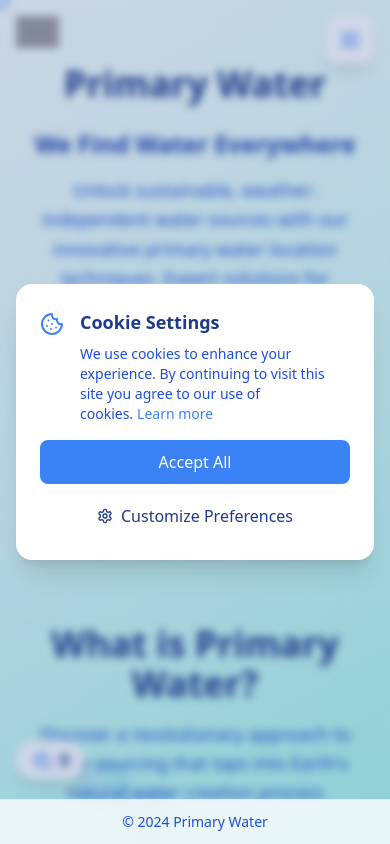
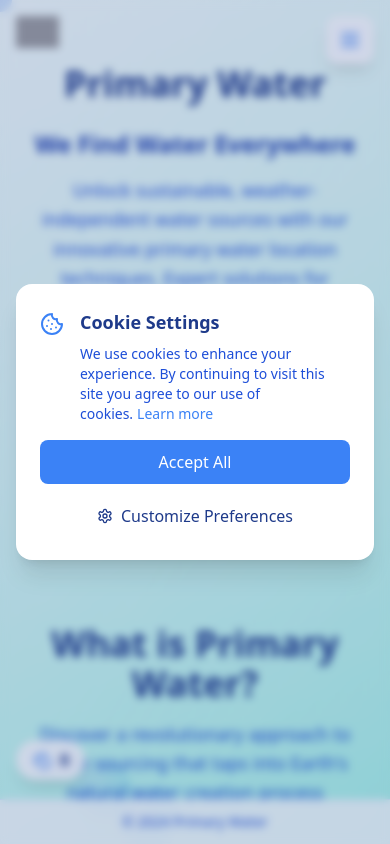
Before and after one commit to halobartku/primary-water, a React (Vite) app: page / in a window 390 px wide. Built offline with nearby package versions, Linux system fonts and the light colour scheme; grey boxes are pictures that could not be loaded.

Commit message:
footer 2

```diff
--- a/src/components/Footer.tsx
+++ b/src/components/Footer.tsx
@@ -1,75 +1,34 @@
-import { useState, useEffect, useRef } from 'react'
+import { useState, useEffect } from 'react'
 import { motion } from 'framer-motion'
 
 export function Footer() {
   const [isMobile, setIsMobile] = useState(false)
-  const [showFooter, setShowFooter] = useState(false)
-  const bottomSentinelRef = useRef<HTMLDivElement>(null)
 
   useEffect(() => {
     const checkMobile = () => {
       setIsMobile(window.innerWidth <= 768)
     }
     checkMobile()
-
-    // Create intersection observer
-    const observer = new IntersectionObserver(
-      (entries) => {
-        const [entry] = entries
-        if (isMobile) {
-          setShowFooter(entry.isIntersecting)
-        } else {
-          setShowFooter(true)
-        }
-      },
-      {
-        threshold: 0.1,
-        rootMargin: '0px'
-      }
-    )
-
-    // Start observing the sentinel element
-    if (bottomSentinelRef.current) {
-      observer.observe(bottomSentinelRef.current)
-    }
-
     window.addEventListener('resize', checkMobile)
-
     return () => {
       window.removeEventListener('resize', checkMobile)
-      observer.disconnect()
     }
-  }, [isMobile])
+  }, [])
 
   return (
-    <>
     <motion.footer
-        initial={false}
-        animate={{
-          opacity: showFooter ? 1 : 0,
-          y: showFooter ? 0 : 100,
-          pointerEvents: showFooter ? 'auto' : 'none'
-        }}
-        transition={{
-          duration: 0.2,
-          ease: 'easeInOut'
-        }}
+      className={`
+        fixed bottom-0 left-0 right-0 z-60
+        bg-white/80 backdrop-blur-sm border-t border-blue-100
+        ${isMobile ? 'pb-[env(safe-area-inset-bottom,0px)]' : ''}
+      `}
       style={{
-          position: 'fixed',
-          bottom: 0,
-          left: 0,
-          right: 0,
-          zIndex: 60,
         transform: 'translate3d(0, 0, 0)',
         WebkitTransform: 'translate3d(0, 0, 0)',
         backfaceVisibility: 'hidden',
         WebkitBackfaceVisibility: 'hidden',
-          willChange: 'transform, opacity'
+        willChange: 'transform'
       }}
-        className={`
-          bg-white/80 backdrop-blur-sm border-t border-blue-100
-          ${isMobile ? 'pb-[env(safe-area-inset-bottom,0px)]' : ''}
-        `}
     >
       <div className="max-w-7xl mx-auto px-4 py-3 flex justify-center md:justify-between items-center">
         <div className={`flex flex-col md:flex-row md:items-center gap-2 md:gap-4 ${isMobile ? '' : 'mb-2 md:mb-0'}`}>
@@ -95,13 +54,5 @@ export function Footer() {
         </nav>
       </div>
     </motion.footer>
-
-      {/* Sentinel element at the end of contact section */}
-      <div
-        ref={bottomSentinelRef}
-        className="h-px w-full"
-        style={{ position: 'absolute', bottom: '100px' }}
-      />
-    </>
   )
 }
```
Lines whose indentation alone changed are shown as unchanged.
